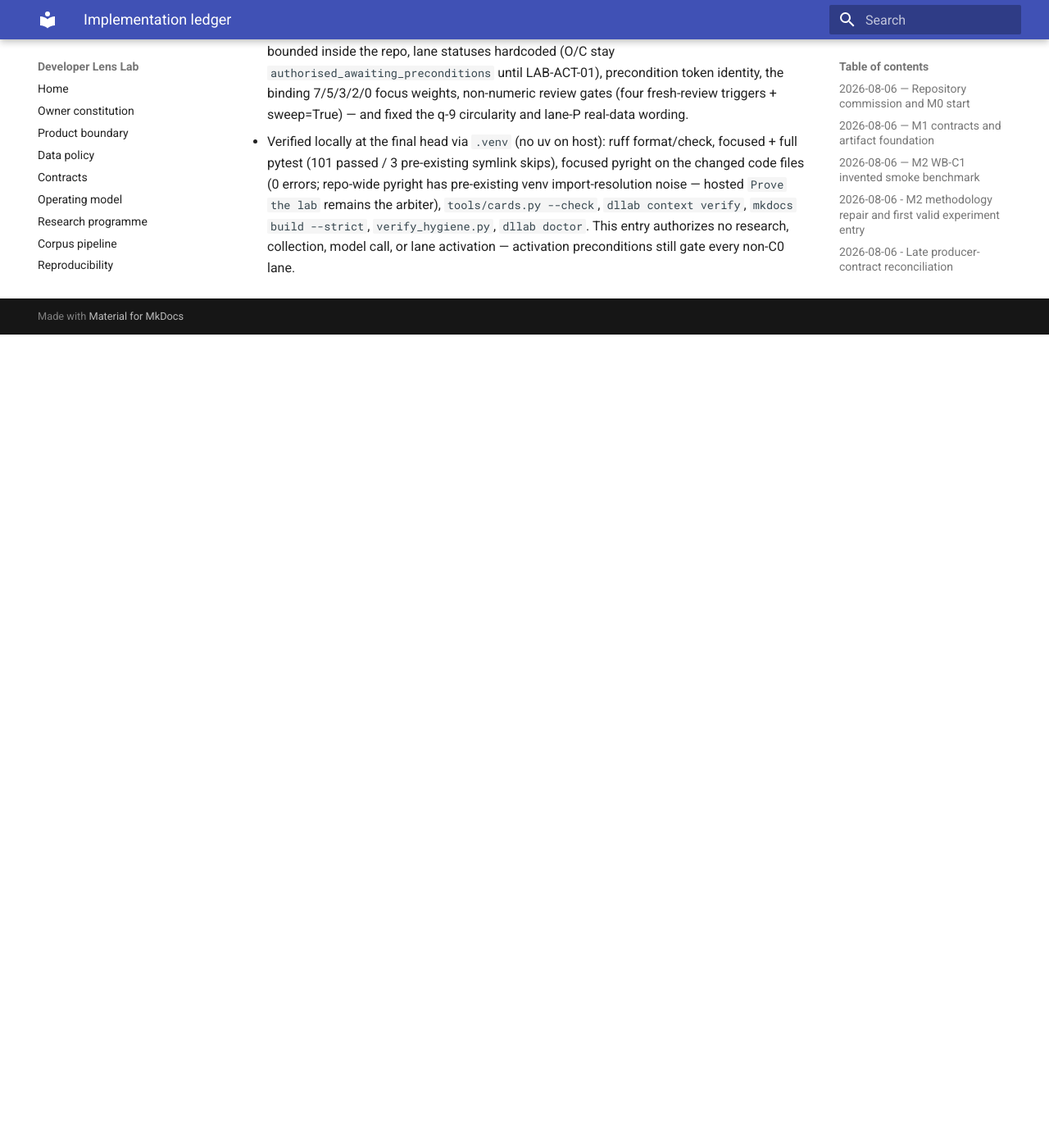
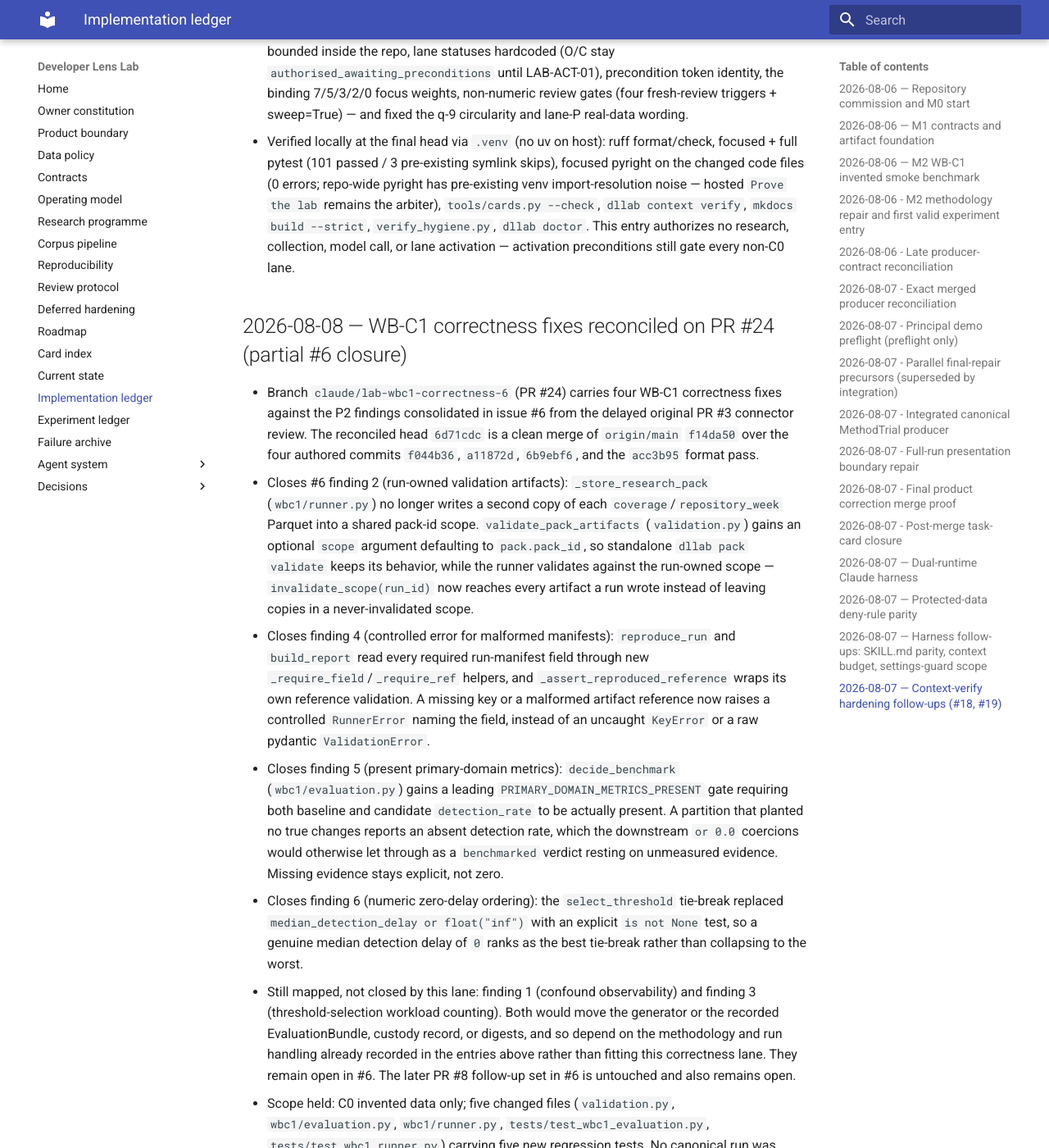
Before and after one commit to Chris0Jeky/developer-lens-lab, an MkDocs documentation site: the page built from docs/IMPLEMENTATION_LEDGER.md, in a window 1280 px wide and 1400 px high, scrolled down 15016 px. Shown: the whole window at 82% size. Built offline with MkDocs 1.6.1 and Material for MkDocs 9.7.7, drawn with Linux system fonts in a browser that asks for light colours; before the commit the page ends 15424 px from its top, so only the background shows below that; some of the changed text lies outside the part shown.

Commit message:
ledger: record the PR #24 WB-C1 correctness milestone and its partial #6 closure
Append a dated milestone covering the four issue #6 P2 findings PR #24 closes
(run-owned validation artifacts, controlled RunnerError for malformed manifests,
present primary-domain metrics, numeric zero-delay ordering), and state that
findings 1 and 3 plus the later PR #8 follow-up set remain open because they
would move the generator or recorded bundle/custody/digests.

Additions-only; historical lines are untouched. No canonical run executed and no
recorded run, metric, artifact, custody record, or digest moved.

```diff
--- a/docs/IMPLEMENTATION_LEDGER.md
+++ b/docs/IMPLEMENTATION_LEDGER.md
@@ -495,3 +495,50 @@ Append milestone evidence. Live GitHub facts are snapshots and must be refreshed
   `mkdocs build --strict`, `verify_hygiene.py`, `dllab doctor`. This entry authorizes no
   research, collection, model call, or lane activation — activation preconditions still gate
   every non-C0 lane.
+
+## 2026-08-08 — WB-C1 correctness fixes reconciled on PR #24 (partial #6 closure)
+
+- Branch `claude/lab-wbc1-correctness-6` (PR #24) carries four WB-C1 correctness fixes against the
+  P2 findings consolidated in issue #6 from the delayed original PR #3 connector review. The
+  reconciled head `6d71cdc` is a clean merge of `origin/main` `f14da50` over the four authored
+  commits `f044b36`, `a11872d`, `6b9ebf6`, and the `acc3b95` format pass.
+- Closes #6 finding 2 (run-owned validation artifacts): `_store_research_pack` (`wbc1/runner.py`)
+  no longer writes a second copy of each `coverage`/`repository_week` Parquet into a shared
+  pack-id scope. `validate_pack_artifacts` (`validation.py`) gains an optional `scope` argument
+  defaulting to `pack.pack_id`, so standalone `dllab pack validate` keeps its behavior, while the
+  runner validates against the run-owned scope — `invalidate_scope(run_id)` now reaches every
+  artifact a run wrote instead of leaving copies in a never-invalidated scope.
+- Closes finding 4 (controlled error for malformed manifests): `reproduce_run` and `build_report`
+  read every required run-manifest field through new `_require_field`/`_require_ref` helpers, and
+  `_assert_reproduced_reference` wraps its own reference validation. A missing key or a malformed
+  artifact reference now raises a controlled `RunnerError` naming the field, instead of an
+  uncaught `KeyError` or a raw pydantic `ValidationError`.
+- Closes finding 5 (present primary-domain metrics): `decide_benchmark` (`wbc1/evaluation.py`)
+  gains a leading `PRIMARY_DOMAIN_METRICS_PRESENT` gate requiring both baseline and candidate
+  `detection_rate` to be actually present. A partition that planted no true changes reports an
+  absent detection rate, which the downstream `or 0.0` coercions would otherwise let through as a
+  `benchmarked` verdict resting on unmeasured evidence. Missing evidence stays explicit, not zero.
+- Closes finding 6 (numeric zero-delay ordering): the `select_threshold` tie-break replaced
+  `median_detection_delay or float("inf")` with an explicit `is not None` test, so a genuine
+  median detection delay of `0` ranks as the best tie-break rather than collapsing to the worst.
+- Still mapped, not closed by this lane: finding 1 (confound observability) and finding 3
+  (threshold-selection workload counting). Both would move the generator or the recorded
+  EvaluationBundle, custody record, or digests, and so depend on the methodology and run handling
+  already recorded in the entries above rather than fitting this correctness lane. They remain
+  open in #6. The later PR #8 follow-up set in #6 is untouched and also remains open.
+- Scope held: C0 invented data only; five changed files (`validation.py`, `wbc1/evaluation.py`,
+  `wbc1/runner.py`, `tests/test_wbc1_evaluation.py`, `tests/test_wbc1_runner.py`) carrying five
+  new regression tests. No canonical run was executed, and no recorded run, metric, artifact,
+  custody record, or digest moved.
+- Verified in an isolated worktree using a worktree-local uv 0.12.3 bootstrap with
+  `UV_PROJECT_ENVIRONMENT=.venv/project` (project interpreter Python 3.12.7): locked
+  `uv sync --all-groups` left `uv.lock` unchanged, and focused
+  `pytest tests/test_wbc1_evaluation.py tests/test_wbc1_runner.py` passed 19 with the declared
+  Windows symlink skip. The full gate then passed at this head: `dllab doctor`, `dllab context
+  verify`, Ruff format (75 files) and lint, repo-wide strict Pyright at 0 errors/0 warnings, 106
+  pytest tests with 3 declared host symlink skips, strict MkDocs, `verify_hygiene.py`, and
+  `git diff --check`. This is the first entry whose Pyright ran clean repo-wide: the earlier
+  entries' import-resolution noise came from the ad-hoc `.venv` fallback, not the code, and a
+  properly locked uv project environment resolves it on this host.
+- NOT verified: hosted CI and independent review of this exact head are later gates and are not
+  claimed by this entry, which authorizes no research, collection, model call, or lane activation.
```
